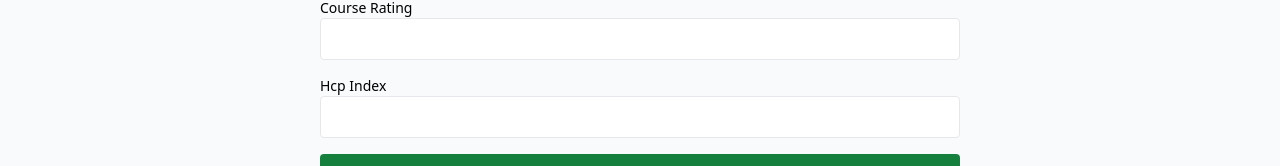
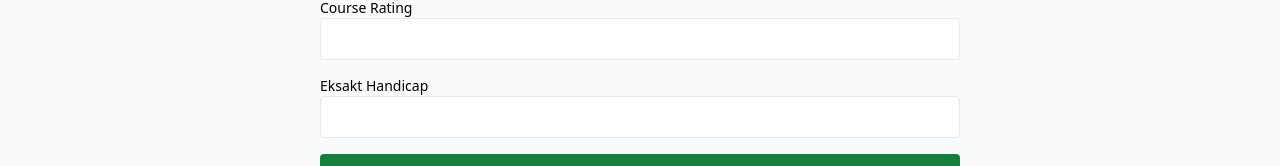
Before and after one commit to aasmundbo/golf-tracker, a React (Vite) app in the folder frontend/: page / in a window 1280 px wide. Both pictures are taken after a click on the button "Start without full course data". Shown: the part 302-468 px from the top of the page. Built offline with nearby package versions, Linux system fonts and the light colour scheme.

Commit message:
i18n: rename handicap labels to Norwegian (Eksakt handicap / Spillehandicap)

```diff
--- a/frontend/src/pages/ActiveRound.jsx
+++ b/frontend/src/pages/ActiveRound.jsx
@@ -57,7 +57,7 @@ export default function ActiveRound() {
       <div className="flex justify-between items-center">
         <div>
           <h2 className="font-bold text-lg">{round.course_name}</h2>
-          <p className="text-sm text-gray-500">{round.tee_name} · HCP {round.hcp_index} → Playing {round.playing_handicap}</p>
+          <p className="text-sm text-gray-500">{round.tee_name} · Eksakt handicap {round.hcp_index} → Spillehandicap {round.playing_handicap}</p>
         </div>
         <button onClick={() => setShowScorecard(!showScorecard)} className="text-sm text-green-700 underline">
           {showScorecard ? 'Hide' : 'Scorecard'}
--- a/frontend/src/pages/History.jsx
+++ b/frontend/src/pages/History.jsx
@@ -20,7 +20,7 @@ export default function History() {
             <span className={`text-xs px-2 py-0.5 rounded ${r.status === 'active' ? 'bg-green-100 text-green-700' : 'bg-gray-100'}`}>{r.status}</span>
           </div>
           <div className="text-sm text-gray-500 mt-1">
-            HCP {r.hcp_index} · Playing HCP {r.playing_handicap} · {new Date(r.started_at).toLocaleDateString()}
+            Eksakt handicap {r.hcp_index} · Spillehandicap {r.playing_handicap} · {new Date(r.started_at).toLocaleDateString()}
           </div>
         </Link>
       ))}
--- a/frontend/src/pages/NewRound.jsx
+++ b/frontend/src/pages/NewRound.jsx
@@ -81,7 +81,7 @@ export default function NewRound() {
         <h2 className="text-xl font-bold">Start without full course data</h2>
         {['course_name', 'slope', 'course_rating', 'hcp_index'].map(f => (
           <div key={f}>
-            <label className="block text-sm font-medium capitalize">{f.replace('_', ' ')}</label>
+            <label className="block text-sm font-medium capitalize">{{ hcp_index: 'Eksakt handicap' }[f] ?? f.replace('_', ' ')}</label>
             <input className="border rounded px-3 py-2 w-full" value={manualData[f]}
               onChange={e => setManualData(d => ({ ...d, [f]: e.target.value }))} />
           </div>
@@ -117,10 +117,10 @@ export default function NewRound() {
       )}
       {selectedTee && (
         <div>
-          <label className="block text-sm font-medium">Your Handicap Index</label>
+          <label className="block text-sm font-medium">Eksakt handicap</label>
           <input type="number" step="0.1" className="border rounded px-3 py-2 w-full"
             value={hcp} onChange={e => { setHcp(e.target.value); calcPlayingHcp(selectedTee, e.target.value) }} />
-          {playingHcp !== null && <p className="text-sm text-green-700 mt-1">Playing Handicap: <strong>{playingHcp}</strong></p>}
+          {playingHcp !== null && <p className="text-sm text-green-700 mt-1">Spillehandicap: <strong>{playingHcp}</strong></p>}
         </div>
       )}
       {selectedTee && hcp && (
```
